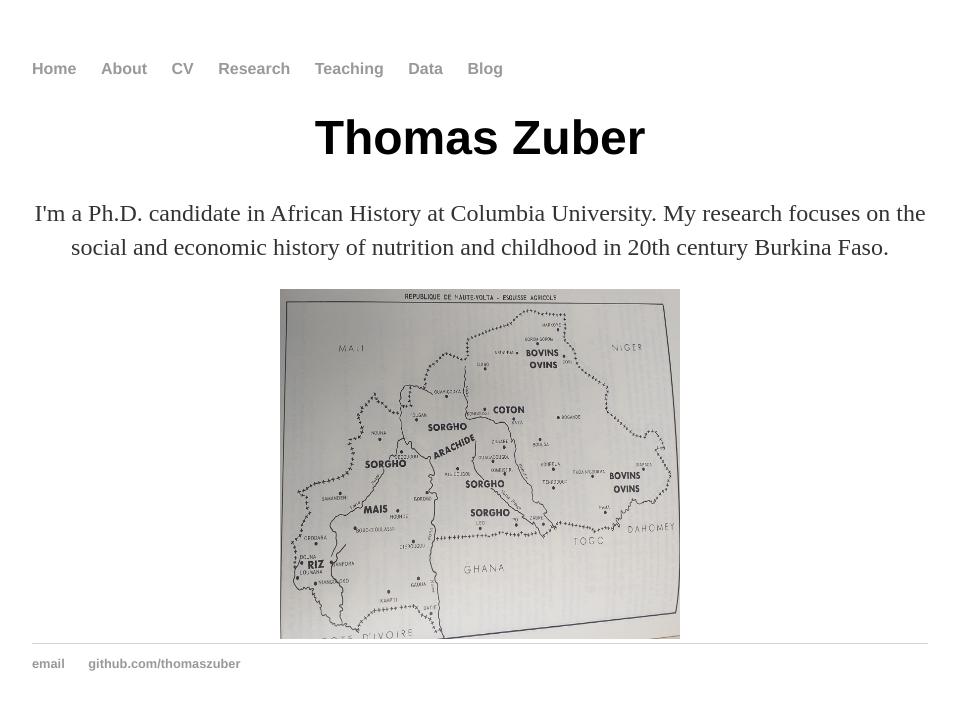
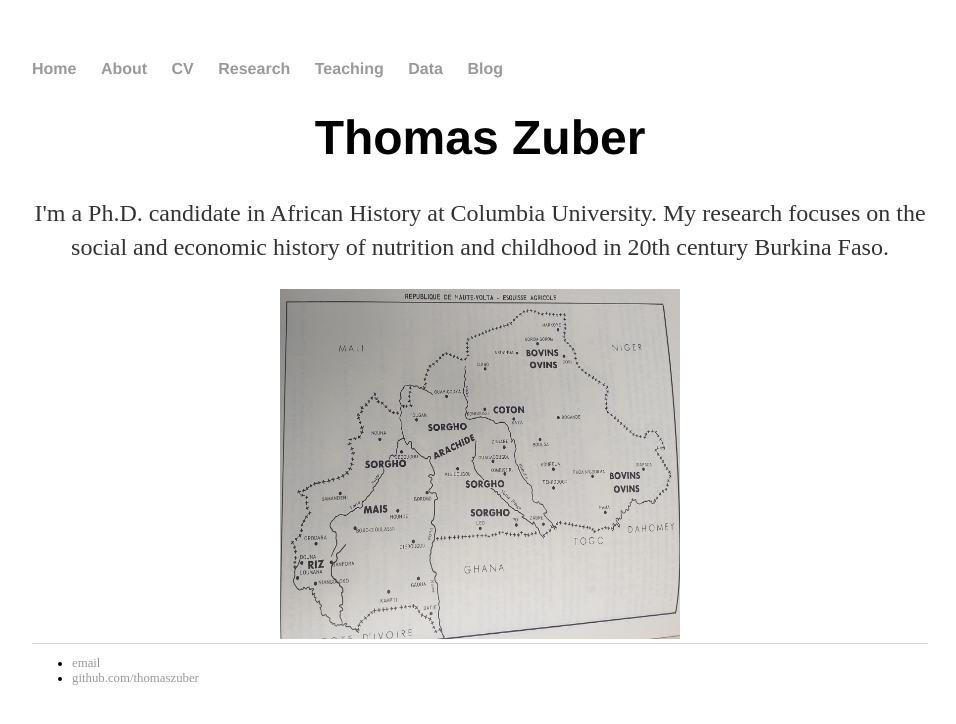
Before and after one commit to thomaszuber/thomaszuber.github.io, a Jekyll site: the page built from index.html, in a window 1280 px wide. Shown: the top 724 px of the page, without its empty margins (160-1116 px from the left). Built offline with Jekyll 4.4.1, drawn with Linux system fonts in a browser that asks for light colours.

Commit message:
Update main.css

```diff
--- a/css/main.css
+++ b/css/main.css
@@ -8,21 +8,21 @@
     font-weight: bold;
 }
 
-footer ul {
+/* footer ul {
     font-family:'Helvetica', 'Arial', 'Sans-Serif';
     padding: 0px;
     list-style: none;
     font-weight: bold;
-}
+} */
 nav ul li {
     display: inline-block;
     vertical.align: top;
     margin-right: 20px;
 }
-footer ul li {
+/* footer ul li {
     display: inline;
     margin-right: 20px;
-}
+} */
 nav a {
     display: block;
 }
```
